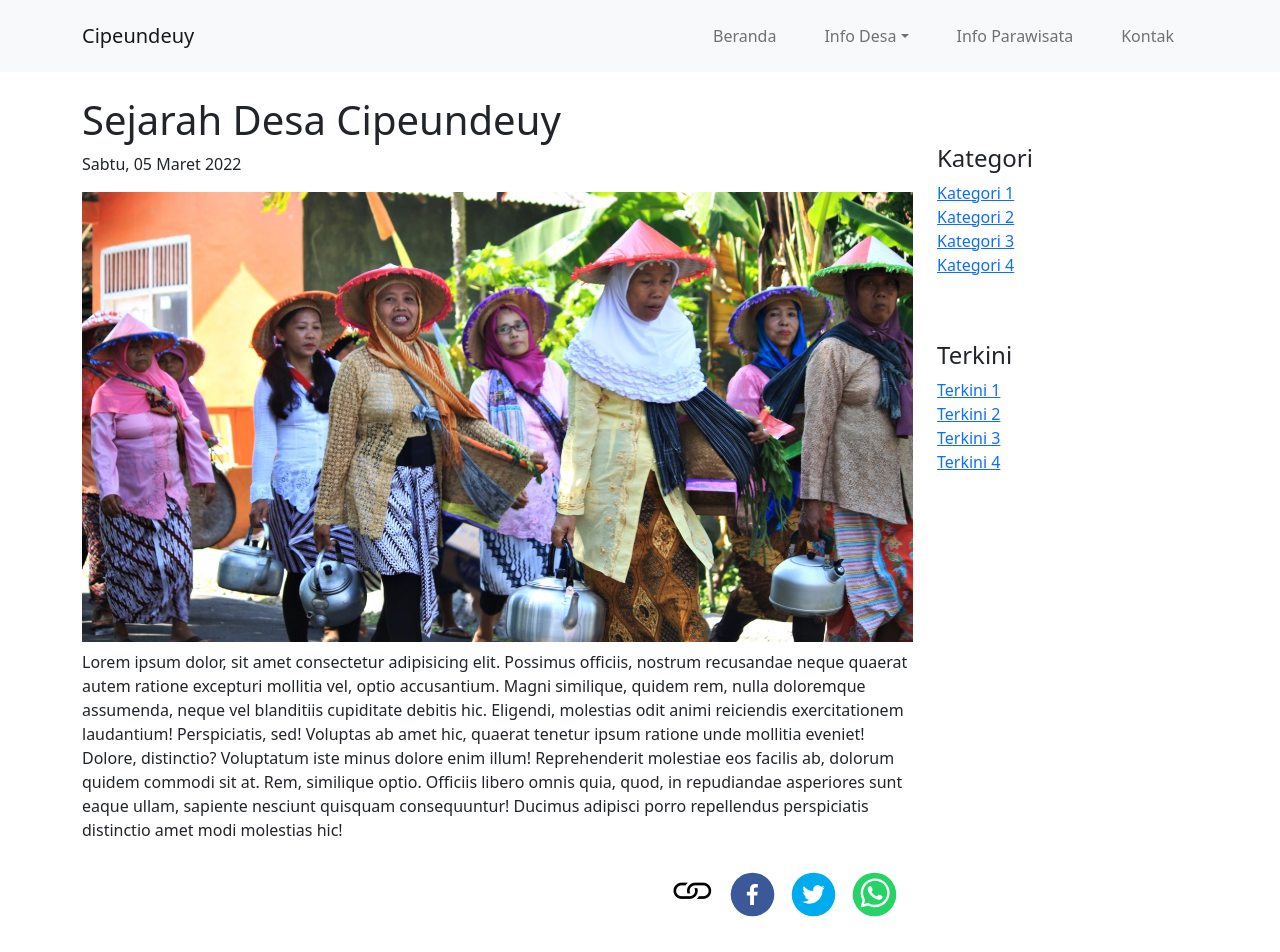
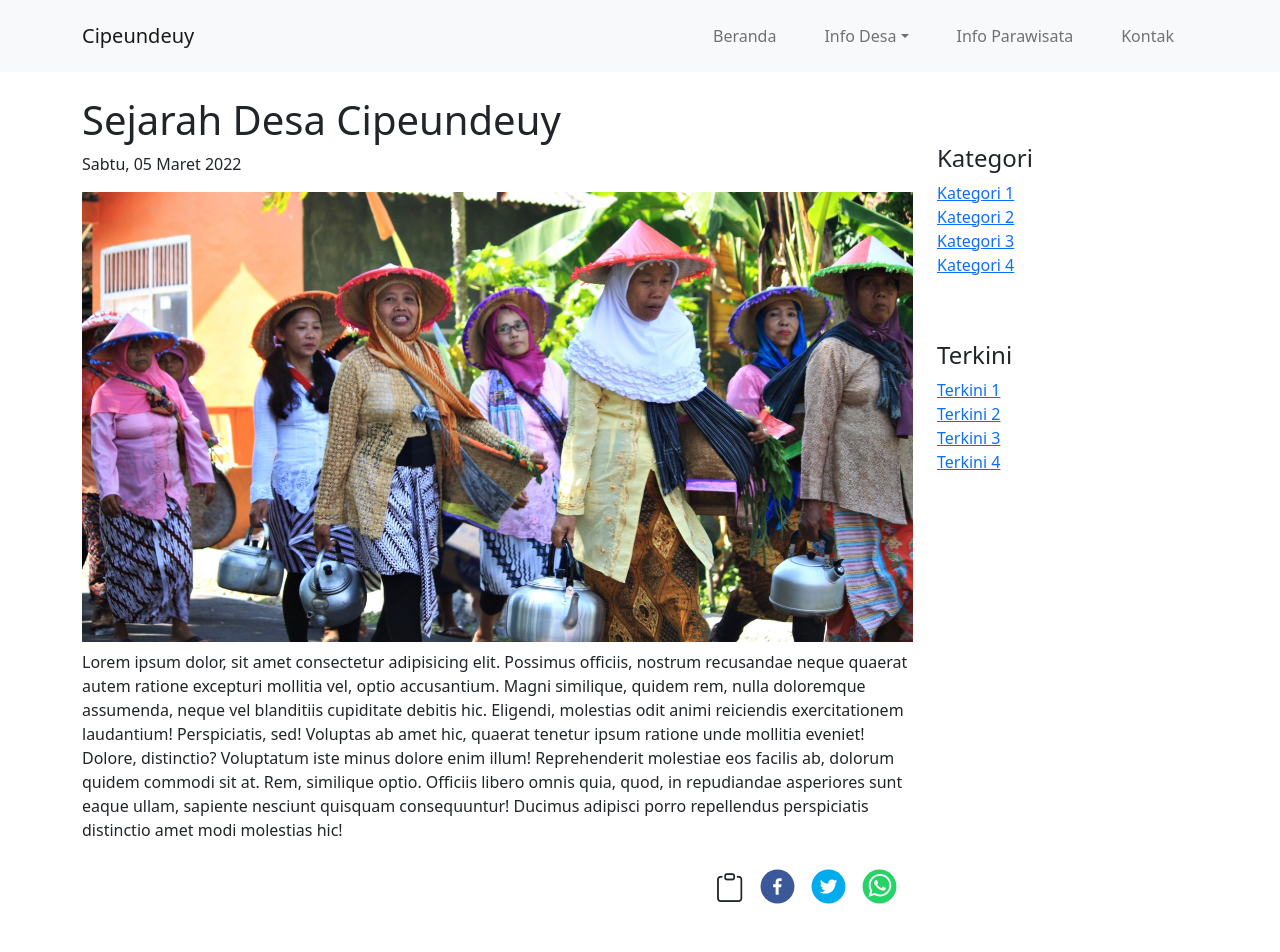
Before and after one commit to Panjipratama837/desa-cipeundeuy, a React (Create React App) app: page /about in a window 1280 px wide. Shown: the top 952 px of the page. Built offline with nearby package versions, Linux system fonts and the light colour scheme; a web font is replaced by a local one.

Commit message:
Add Copy link to clipboard

```diff
--- a/package.json
+++ b/package.json
@@ -10,6 +10,7 @@
     "bootstrap": "^5.1.3",
     "history": "^5.3.0",
     "react": "^17.0.2",
+    "react-copy-to-clipboard": "^5.0.4",
     "react-dom": "^17.0.2",
     "react-paginate": "^8.1.2",
     "react-router-dom": "^6.2.2",
--- a/src/components/Icon.css
+++ b/src/components/Icon.css
@@ -1,11 +1,12 @@
 .icon {
-  font-size: 2.7rem;
+  font-size: 1.8rem;
+}
+
+.bi {
+  margin-top: 7px;
 }
 
 .icon-item {
   margin-right: 1rem;
-}
-
-.bi-link {
   cursor: pointer;
 }
--- a/src/components/Icon.js
+++ b/src/components/Icon.js
@@ -1,3 +1,5 @@
+import { useState } from "react";
+
 import "./Icon.css";
 import {
   FacebookShareButton,
@@ -6,88 +8,44 @@ import {
   WhatsappIcon,
   TwitterShareButton,
   TwitterIcon,
-  TelegramShareButton,
-  TelegramIcon,
-  LinkedinIcon,
-  LinkedinShareButton,
-  LineShareButton,
-  LineIcon,
-  EmailShareButton,
-  EmailIcon,
-  RedditShareButton,
-  RedditIcon,
 } from "react-share";
+
+import { CopyToClipboard } from "react-copy-to-clipboard";
 
 function Icon() {
   // const currentUrl = "https://www.youtube.com/watch?v=2BnTYEafRQc&t=91s";
   const currentUrl = window.location.href;
   console.log(currentUrl);
 
+  const [copied, setCopied] = useState(false);
+
+  const handleCopy = () => {
+    setCopied(true);
+    setTimeout(() => {
+      setCopied(false);
+    }, 300);
+  };
+
   return (
     <div className="icon d-flex justify-content-end">
-      <i
-        className="bi bi-link text-black icon-item"
-        data-bs-toggle="modal"
-        data-bs-target="#other-share"
-      ></i>
+      <CopyToClipboard text={currentUrl} onCopy={handleCopy}>
+        {copied ? (
+          <i className="bi bi-check2 icon-item"></i>
+        ) : (
+          <i className="bi bi-clipboard icon-item"></i>
+        )}
+      </CopyToClipboard>
 
-      <div
-        className="modal fade "
-        id="other-share"
-        tabIndex="-1"
-        aria-labelledby="exampleModalLabel"
-        aria-hidden="true"
-      >
-        <div className="modal-dialog modal-lg modal-dialog-centered">
-          <div className="modal-content">
-            <div className="modal-header">
-              <h5 className="modal-title" id="exampleModalLabel">
-                Share Other Social Media
-              </h5>
-            </div>
-            <div className="modal-body d-flex justify-content-center">
-              <RedditShareButton url={currentUrl} className="icon-item">
-                <RedditIcon size={45} round />
-              </RedditShareButton>
-
-              <EmailShareButton url={currentUrl} className="icon-item">
-                <EmailIcon size={45} round />
-              </EmailShareButton>
-
-              <LinkedinShareButton url={currentUrl} className="icon-item">
-                <LinkedinIcon size={45} round />
-              </LinkedinShareButton>
-
-              <LineShareButton url={currentUrl} className="icon-item">
-                <LineIcon size={45} round />
-              </LineShareButton>
-
-              <TelegramShareButton url={currentUrl} className="icon-item">
-                <TelegramIcon size={45} round />
-              </TelegramShareButton>
-            </div>
-            <div className="modal-footer">
-              <button
-                type="button"
-                className="btn btn-secondary"
-                data-bs-dismiss="modal"
-              >
-                Close
-              </button>
-            </div>
-          </div>
-        </div>
-      </div>
       <FacebookShareButton url={currentUrl} className="icon-item">
-        <FacebookIcon size={45} round />
+        <FacebookIcon size={35} round />
       </FacebookShareButton>
 
       <TwitterShareButton url={currentUrl} className="icon-item">
-        <TwitterIcon size={45} round />
+        <TwitterIcon size={35} round />
       </TwitterShareButton>
 
       <WhatsappShareButton url={currentUrl} className="icon-item">
-        <WhatsappIcon size={45} round />
+        <WhatsappIcon size={35} round />
       </WhatsappShareButton>
     </div>
   );
```
Also changed, not shown: 1 other file (tests, documents, lock files or other folders).
